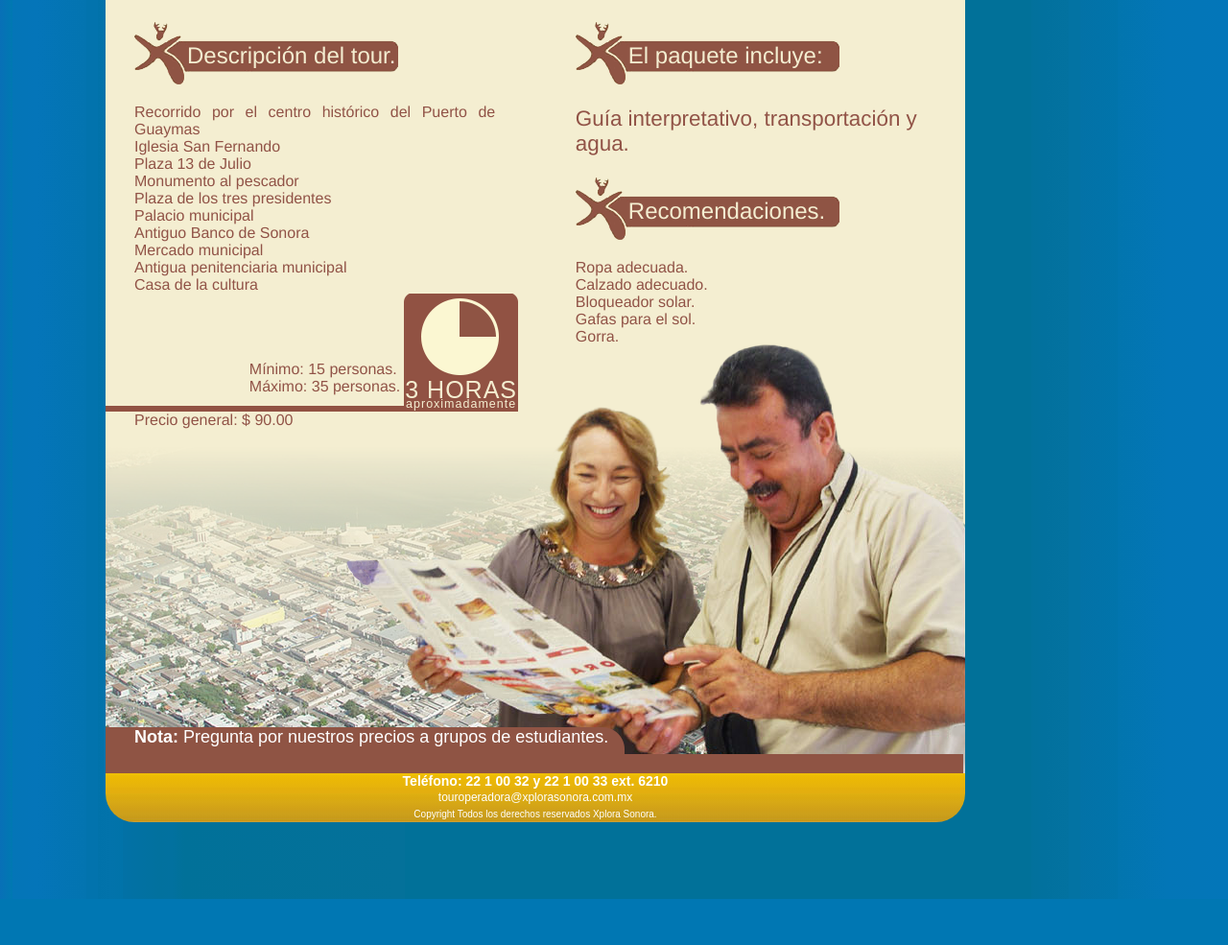
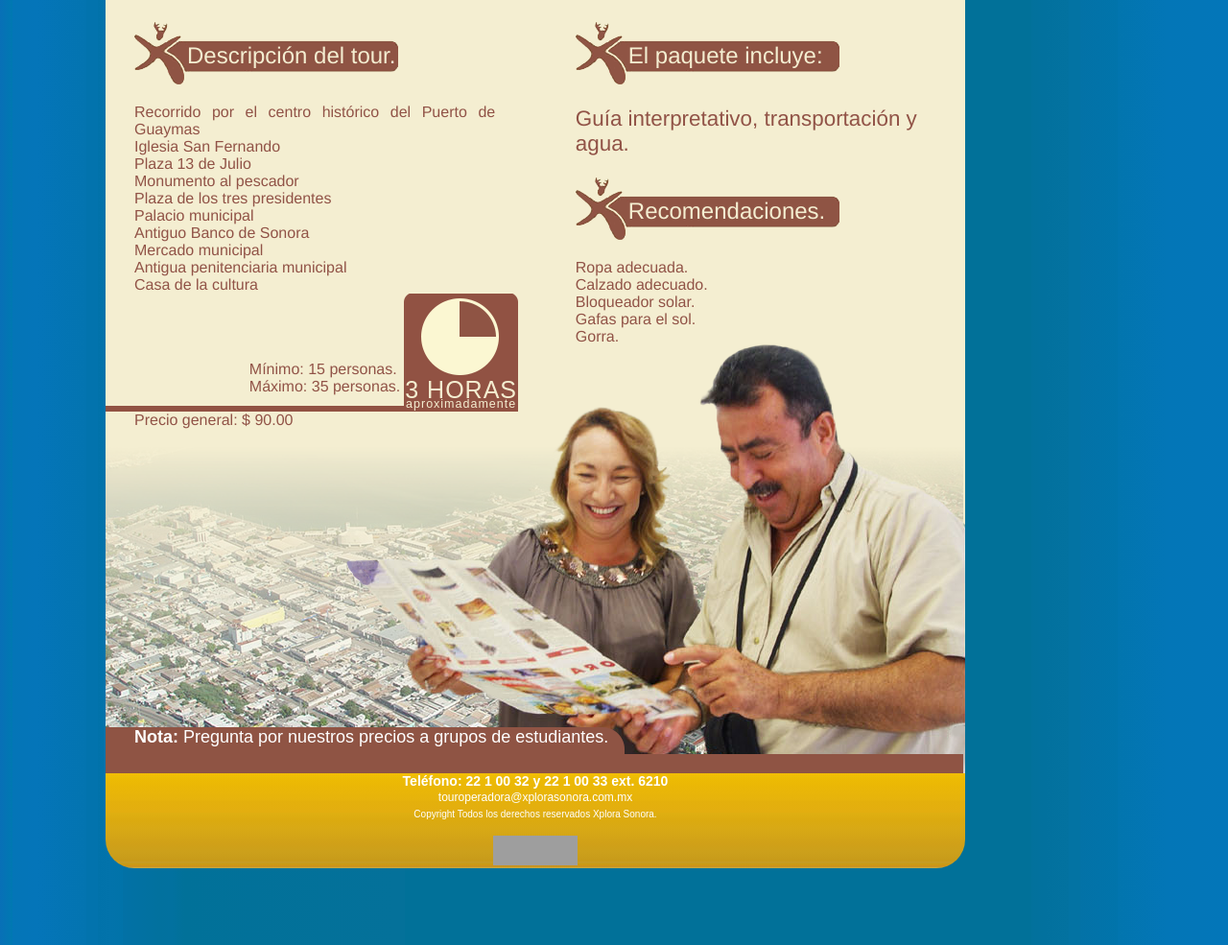
Before and after one commit to OscarF95/xplora, a plain HTML site: page index.html in a window 1280 px wide. Shown: the part 622-1607 px from the top of the page at 96% size. Before the commit the page ends 1559 px from the top, so only its background shows below. Drawn offline with Linux system fonts and the light colour scheme; grey boxes are pictures that could not be loaded; a web font is replaced by a local one.

Commit message:
Ajustes para validar HTML correctamente, además agregado badge de validación de CSS

```diff
--- a/index.html
+++ b/index.html
@@ -10,7 +10,7 @@
 <body>
     <div id="wrapperMain">
         <header id="header">
-            <img src="img/bgHeader.jpg" alt="" width="896px" height="370px" class="bannerImage">
+            <img src="img/bgHeader.jpg" alt="" width="896" height="370" class="bannerImage">
             <nav id="navMain">
                 <ul class="listReset">
                     <li><a href="#">Inicio</a></li>
@@ -79,6 +79,13 @@
             <p><b>Teléfono: 22 1 00 32 y 22 1 00 33 ext. 6210</b><br>
             <span style="font-size: 12px;"><a href="mailto:touroperadora@xplorasonora.com.mx">touroperadora@xplorasonora.com.mx</a><br></span>
             <span style="font-size: 10px;">Copyright Todos los derechos reservados Xplora Sonora.</span></p>
+            <p>
+                <a href="http://jigsaw.w3.org/css-validator/check/referer">
+                    <img style="border:0;width:88px;height:31px"
+                        src="http://jigsaw.w3.org/css-validator/images/vcss"
+                        alt="¡CSS Válido!" />
+                </a>
+            </p>
         </footer>
     </div>
 
```
